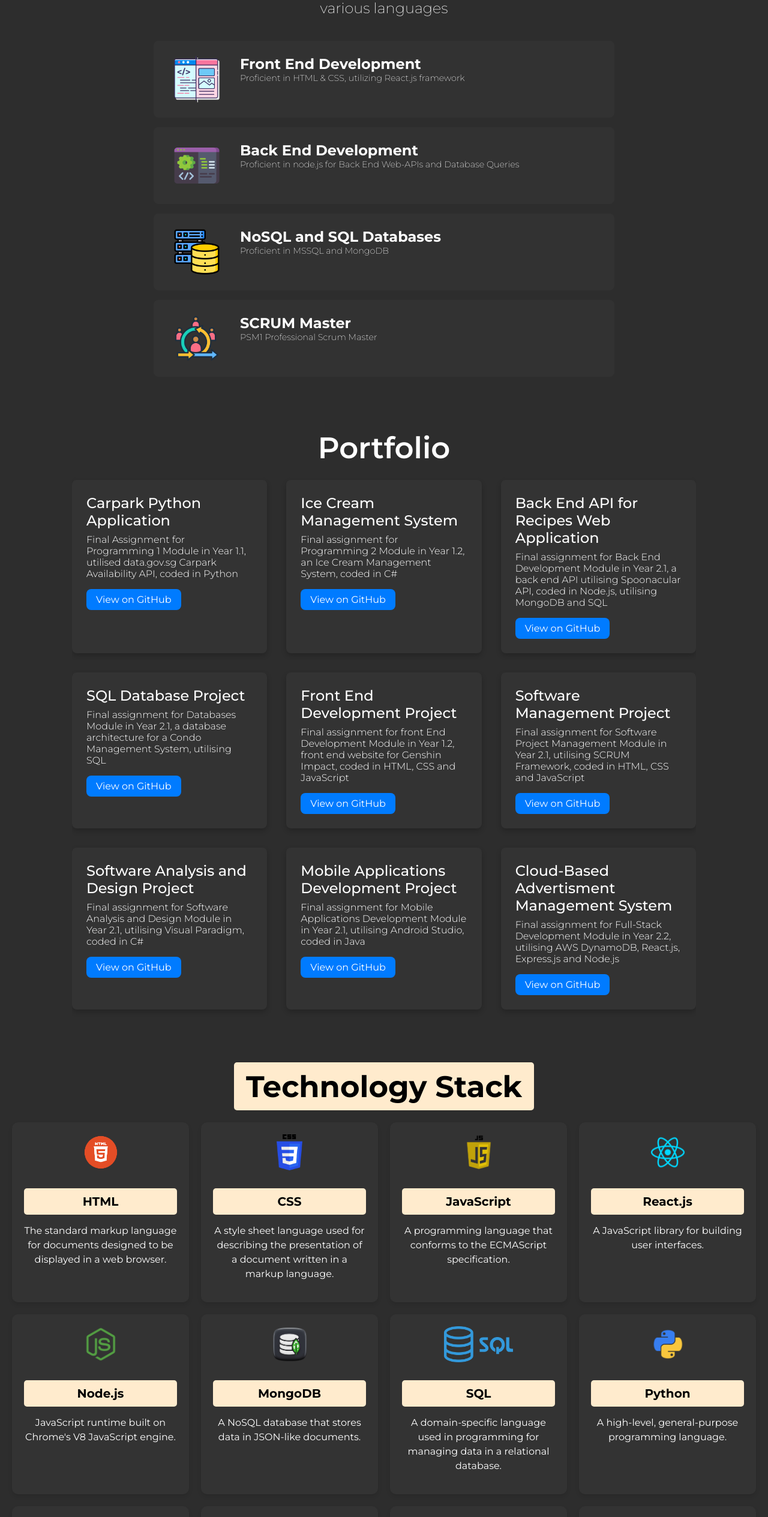
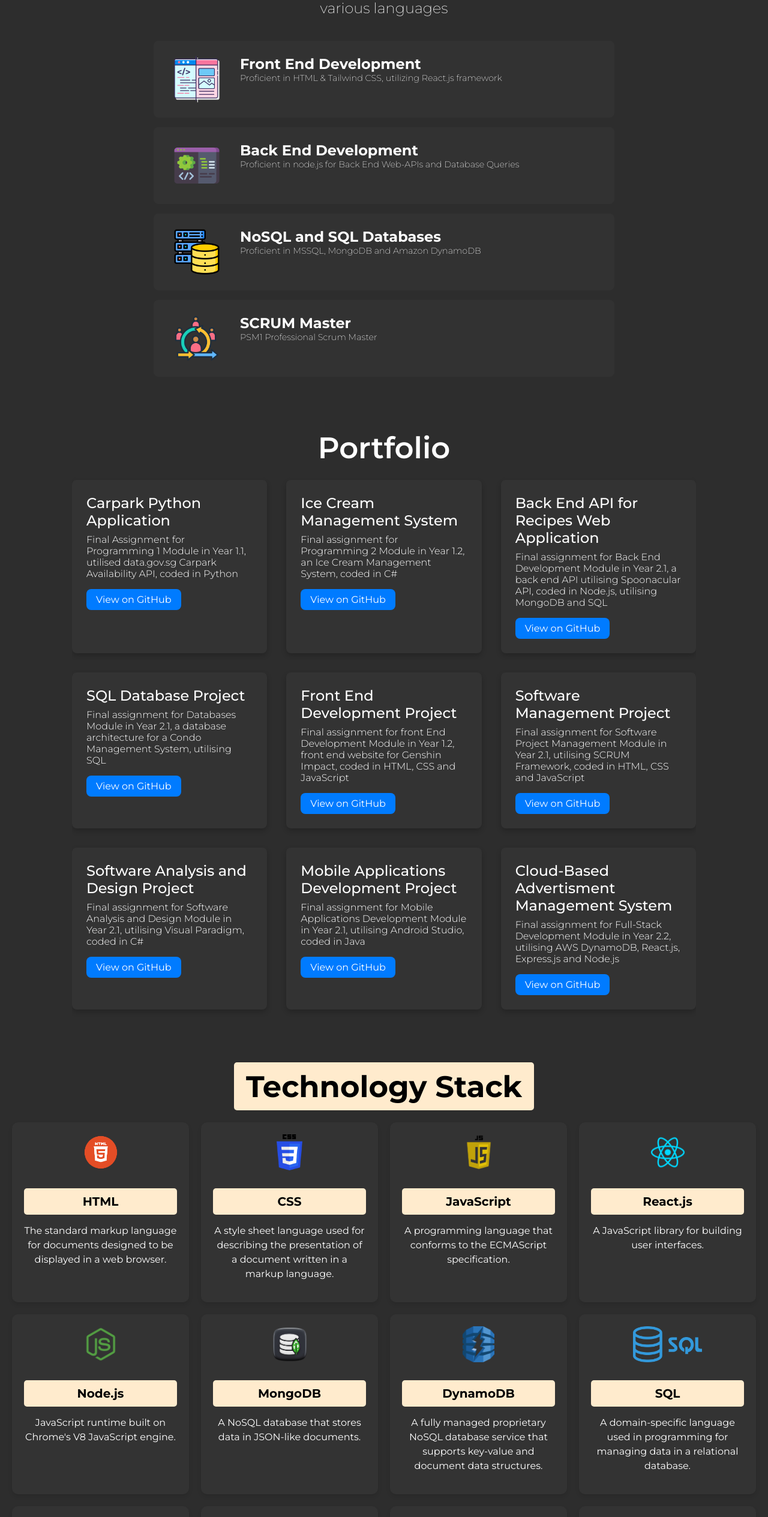
Before and after one commit to EdricYeo117/EdricYeo117.github.io, a React (Create React App) app: page / in a window 1280 px wide. Shown: the part 930-3459 px from the top of the page at 60% size. Built offline with nearby package versions, Linux system fonts and the light colour scheme.

Commit message:
Commit: Updated resume, skills and tech stack

```diff
--- a/src/components/Skills/skills.js
+++ b/src/components/Skills/skills.js
@@ -9,7 +9,7 @@ const Skills = () => {
     const skills = [
         {
             title: "Front End Development",
-            description: "Proficient in HTML & CSS, utilizing React.js framework",
+            description: "Proficient in HTML & Tailwind CSS, utilizing React.js framework",
             image: FrontEnd,
             alt: "Front End Dev"
         },
@@ -21,7 +21,7 @@ const Skills = () => {
         },
         {
             title: "NoSQL and SQL Databases",
-            description: "Proficient in MSSQL and MongoDB",
+            description: "Proficient in MSSQL, MongoDB and Amazon DynamoDB",
             image: Database,
             alt: "Databases (NoSQL & SQL)"
         },
--- a/src/components/technologystack/technologystack.js
+++ b/src/components/technologystack/technologystack.js
@@ -12,6 +12,7 @@ import CPlusPlusLogo from '../../assets/cplusplus.png';
 import JavaScriptLogo from '../../assets/javascript.png';
 import HtmlLogo from '../../assets/html.png';
 import CssLogo from '../../assets/css.png';
+import dynamoDBLogo from '../../assets/dynamoDB.png';
 
 export const technologyStack = [
     {
@@ -51,6 +52,12 @@ export const technologyStack = [
         link: "https://docs.mongodb.com/"
     },
     {
+        name: "DynamoDB",
+        description: "A fully managed proprietary NoSQL database service that supports key-value and document data structures.",
+        logo: dynamoDBLogo,
+        link: "https://docs.aws.amazon.com/amazondynamodb/latest/developerguide/Introduction.html"
+    },
+    {
         name: "SQL",
         description: "A domain-specific language used in programming for managing data in a relational database.",
         logo: SqlLogo,
@@ -69,6 +76,12 @@ export const technologyStack = [
         link: "https://docs.microsoft.com/en-us/dotnet/csharp/"
     },
     {
+        name: "C++",
+        description: "A general-purpose programming language created as an extension of C. Currently learning for Year 2.2.",
+        logo: CPlusPlusLogo,
+        link: "https://cplusplus.com/doc/tutorial/"
+    },
+    {
         name: "Java",
         description: "A high-level, class-based, object-oriented programming language.",
         logo: JavaLogo,
@@ -79,12 +92,6 @@ export const technologyStack = [
         description: "The official integrated development environment (IDE) for Android development.",
         logo: AndroidStudioLogo,
         link: "https://developer.android.com/studio"
-    },
-    {
-        name: "C++",
-        description: "A general-purpose programming language created as an extension of C. Currently learning for Year 2.2.",
-        logo: CPlusPlusLogo,
-        link: "https://cplusplus.com/doc/tutorial/"
     },
 ];
 
```
Also changed, not shown: src/assets/dynamoDB.png (added), 1 other file (tests, documents, lock files or other folders).
